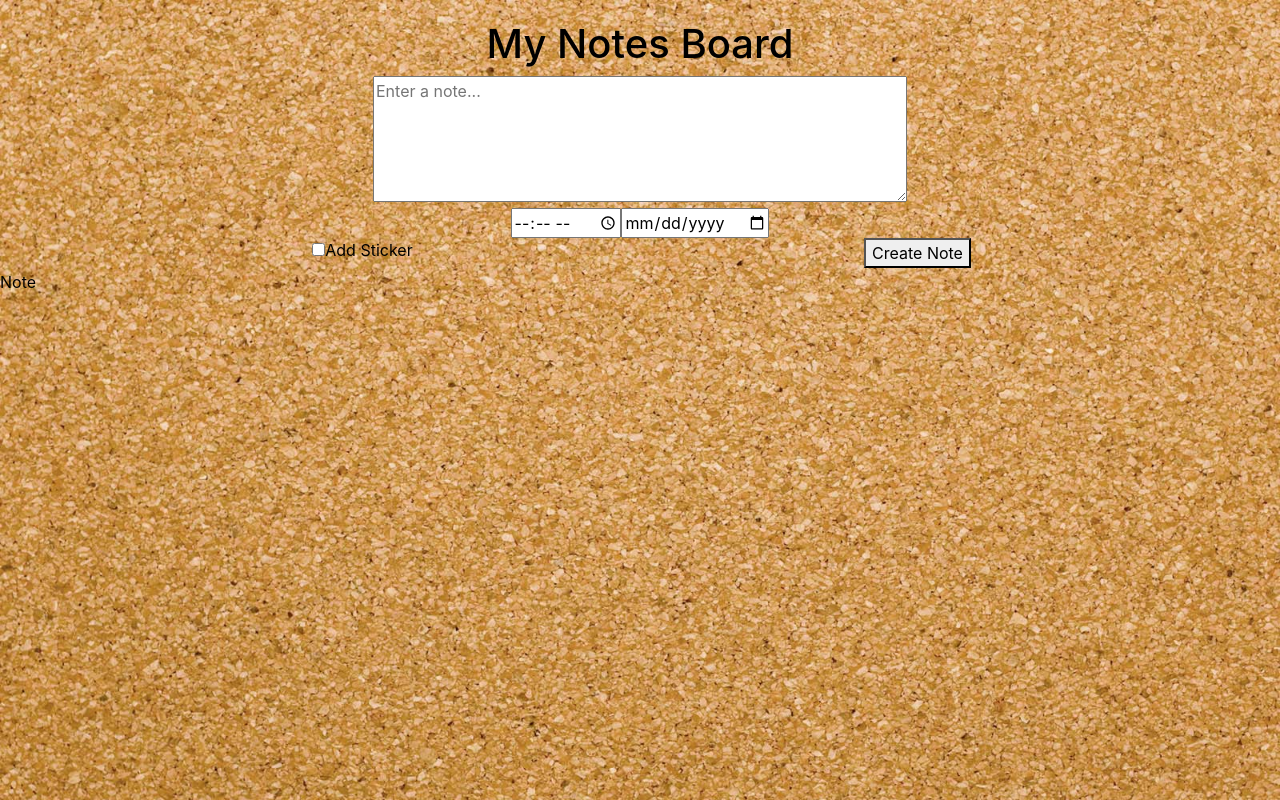
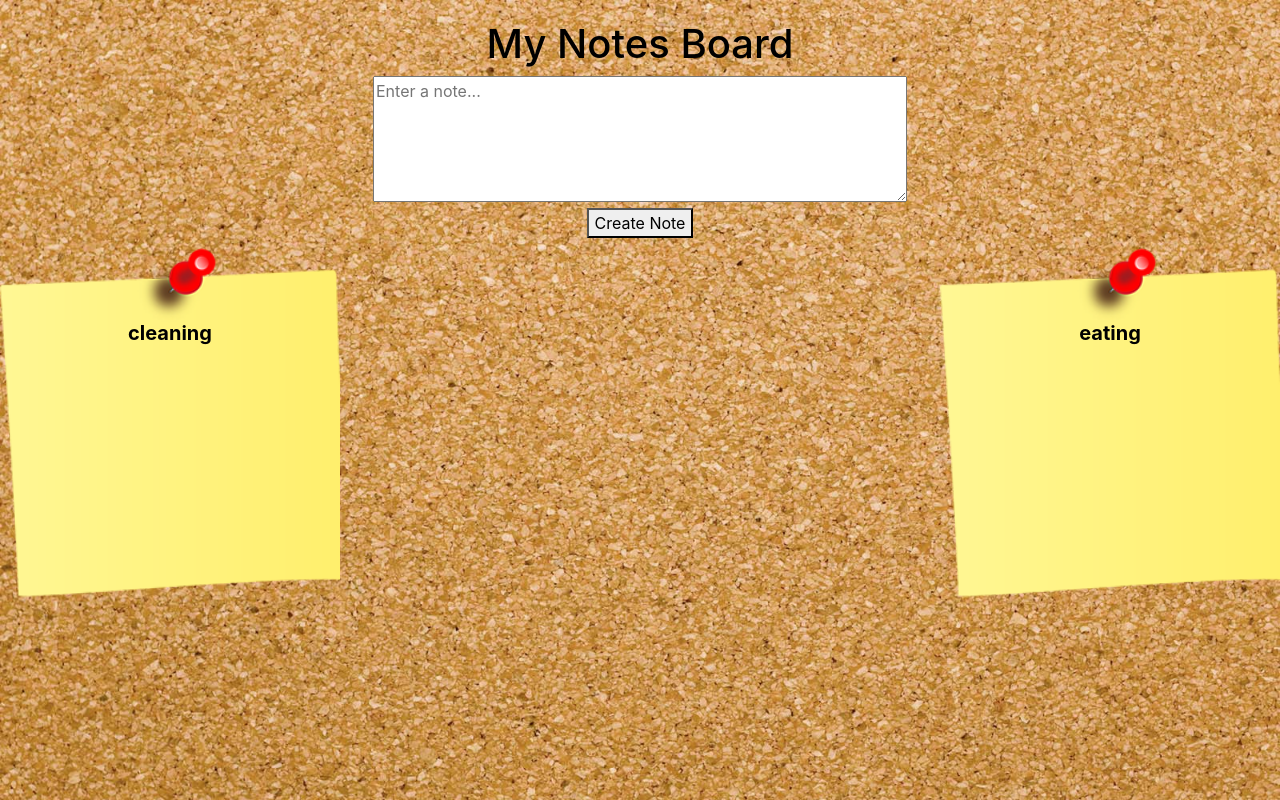
Before and after one commit to Sparco7/notes-react, a React (Create React App) app: page / in a window 1280 px wide. Built offline with nearby package versions, Linux system fonts and the light colour scheme.

Commit message:
adding note feature

```diff
--- a/src/App.js
+++ b/src/App.js
@@ -1,16 +1,34 @@
 import React from "react";
 import Input from "./Input";
+import Note from "./Note";
 import "./index.css";
 
 class App extends React.Component {
+  state = {
+    notes: ["cleaning", "eating"],
+  };
+
+  addNote = (val) => {
+    console.log("adding a note", val);
+    this.setState({notes: [val, ...this.state.notes]})
+  }
+
   render() {
     return (
-      <div >
+      <div>
         <h1>My Notes Board</h1>
         <div className="container">
-          <Input />
+          <Input
+          newNote={this.addNote}/>
         </div>
-        <div>Note</div>
+        <div className="notes">
+          {this.state.notes.map((note, i) => {
+            return (
+              <Note
+              note={note}/>
+            )
+          })}
+        </div>
       </div>
     );
   }
--- a/src/Input.js
+++ b/src/Input.js
@@ -2,16 +2,20 @@ import React from "react";
 import "./index.css";
 
 class Input extends React.Component {
+  state = {
+    value: "",
+  };
 
-   state = {
-
-   }
-
-
-  createNote = () => {
-      console.log("create note");
+  handleChange = (event) => {
+    this.setState({ value: event.target.value });
+    console.log(this.state.value);
   }
 
+  createNote = (event) => {
+    this.setState({ value: event.target.value });
+    console.log("create note");
+    this.props.newNote(this.state.value)
+  };
 
   render() {
     return (
@@ -24,24 +28,16 @@ class Input extends React.Component {
               cols="50"
               rows="5"
               placeholder="Enter a note..."
+              value={this.state.value}
+              onChange={this.handleChange}
             ></textarea>
           </div>
         </div>
-        <div className="container">
-          <input type="time" />
-          <input type="date" />
-        </div>
-        <div className="row"></div>
-        <div className="row">
-          <div className="col sticker-col">
-            <div className="checkbox-wrapper">
-              <input type="checkbox" id="check" name="scales" />
-              <label for="scales">Add Sticker</label>
-            </div>
-          </div>
-          <div className="col create-col">
-            <button onClick={() => this.createNote()} id="create_btn">Create Note</button>
-          </div>
+
+        <div className="col create-col">
+          <button onClick={this.createNote} id="create_btn">
+            Create Note
+          </button>
         </div>
       </div>
     );
--- /dev/null
+++ b/src/Note.js
@@ -0,0 +1,12 @@
+import React from "react";
+import "./index.css";
+
+const Note = (props) => {
+    return (
+        <div className="note-card">
+            <div className="para">{props.note}</div>
+        </div>
+    )
+}
+
+export default Note;
--- a/src/index.css
+++ b/src/index.css
@@ -21,3 +21,33 @@ h1 {
 .col-textarea {
   text-align: center;
 }
+
+/*-------------------- Note------------------------ */
+.notes {
+  text-align: center;
+  background-color: none;
+  display: flex;
+  flex-wrap:wrap;
+  justify-content: space-between;
+}
+
+
+.note-card {
+
+  background-color: transparent;
+  display: inline-block;
+  margin: 10px 0;
+  background-image: url("/src/images/note.png");
+  height: 350px;
+  min-width: 340px;
+  max-width: 340px;
+  background-size: cover;
+  text-align: center;
+  color: black;
+}
+
+.para {
+  padding-top: 70px;
+  font-weight: bold;
+  font-size: 20px;
+}
```
